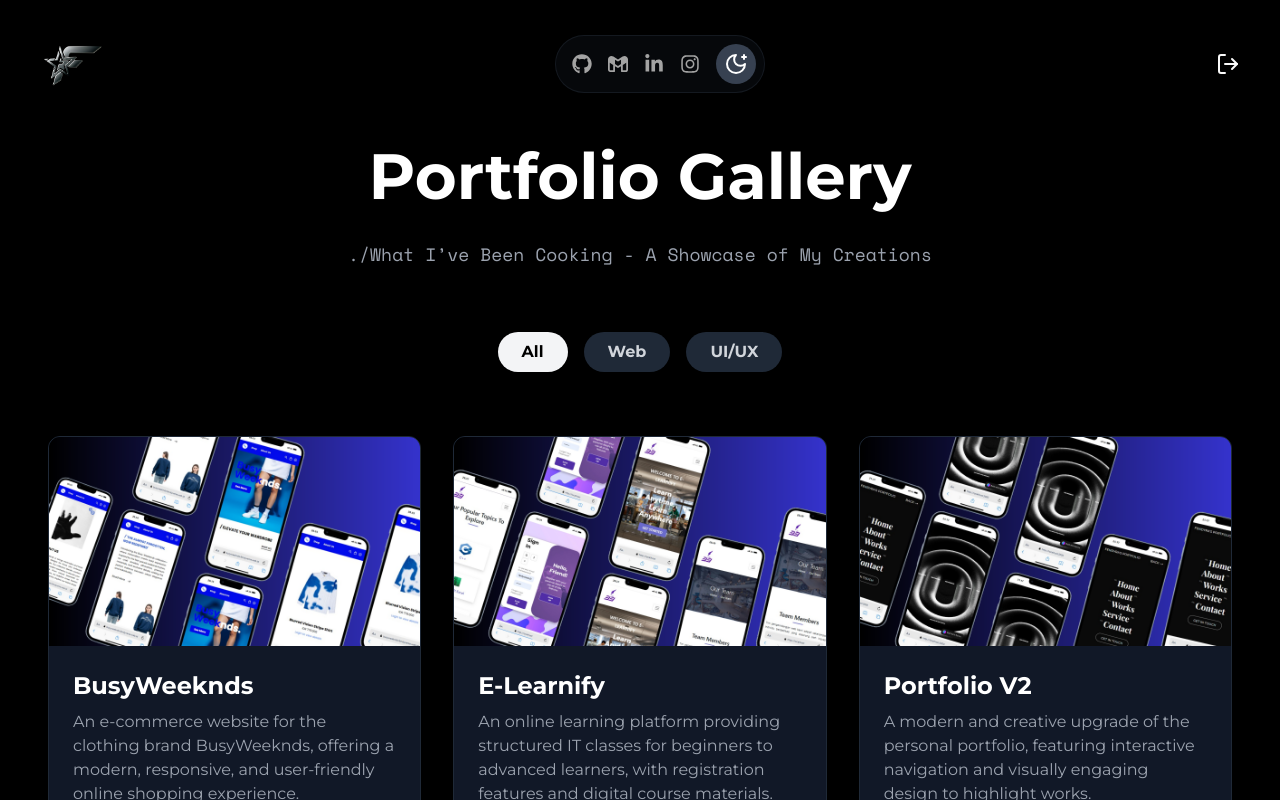
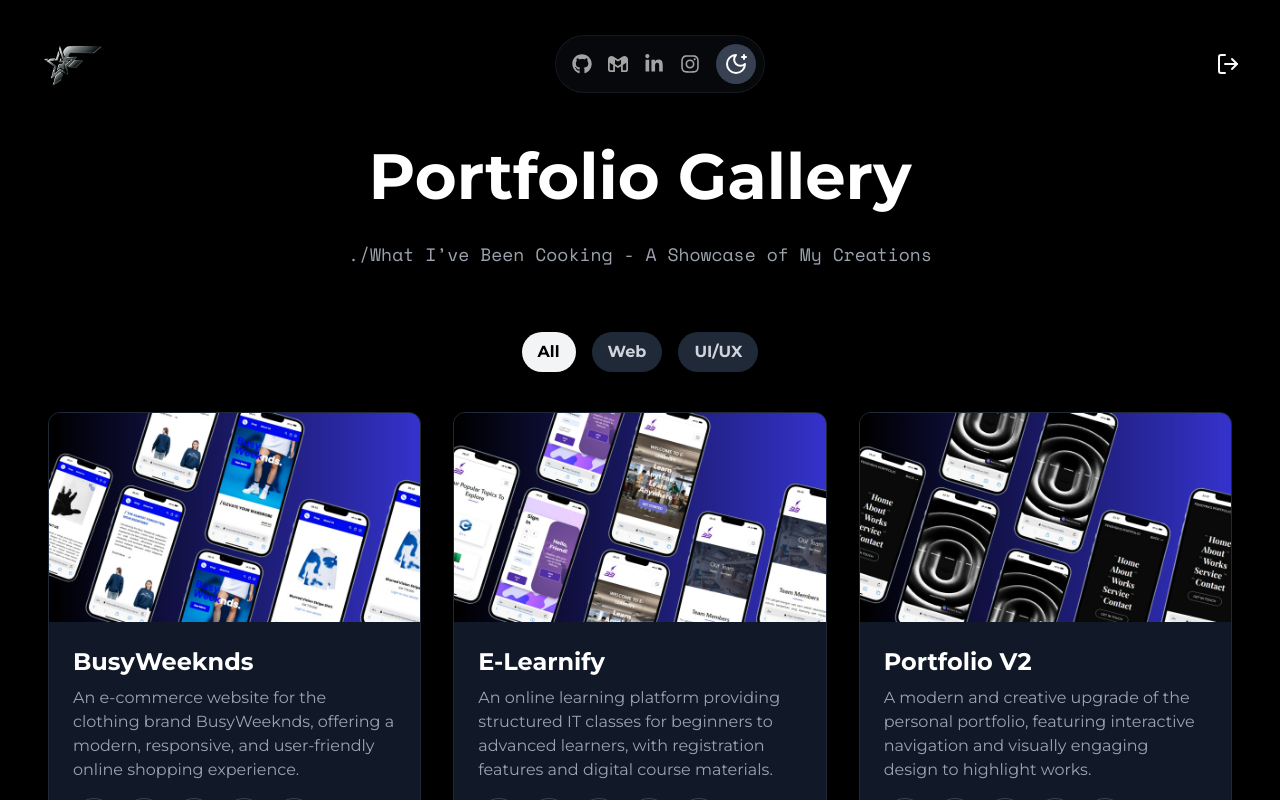
Before and after one commit to Fendyra/my-portfolio, a Next.js app: page /works in a window 1280 px wide. Shown: the top 800 px of the page. Built offline with nearby package versions, Linux system fonts and the light colour scheme.

Commit message:
Update Page Works

```diff
--- a/src/app/works/page.jsx
+++ b/src/app/works/page.jsx
@@ -206,7 +206,7 @@ const WorksPage = () => {
         </motion.header>
 
       <motion.div
-          className="flex justify-center gap-4 mb-16"
+          className="flex justify-center gap-4 mb-10"
           initial={{ opacity: 0, y: -20 }}
           animate={{ opacity: 1, y: 0 }}
           transition={{ duration: 0.5, delay: 0.2 }}
@@ -215,7 +215,7 @@ const WorksPage = () => {
             <button
               key={button.category}
               onClick={() => handleFilter(button.category)}
-              className={`px-6 py-2 rounded-full font-semibold transition-colors duration-300 ${
+              className={`px-4 py-2 rounded-full font-semibold transition-colors duration-300 ${
                 filterCategory === button.category
                   ? "bg-black text-white dark:bg-gray-100 dark:text-black shadow-md"
                   : "bg-gray-200 text-gray-700 dark:bg-gray-800 dark:text-gray-300 hover:bg-gray-300 dark:hover:bg-gray-700"
```
